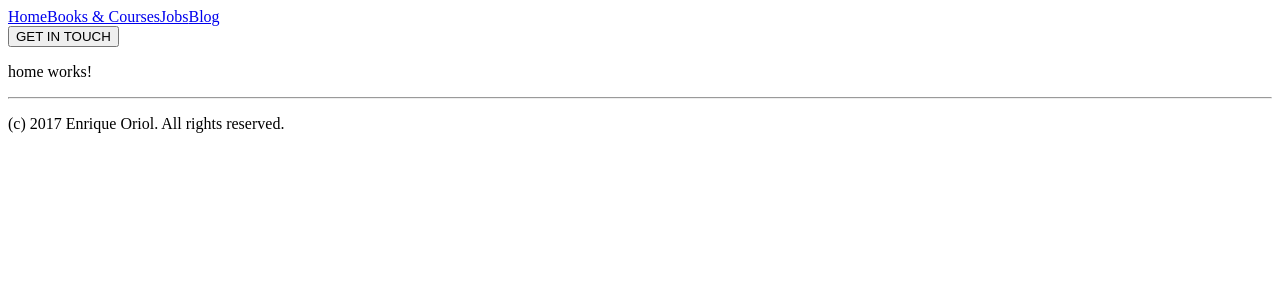
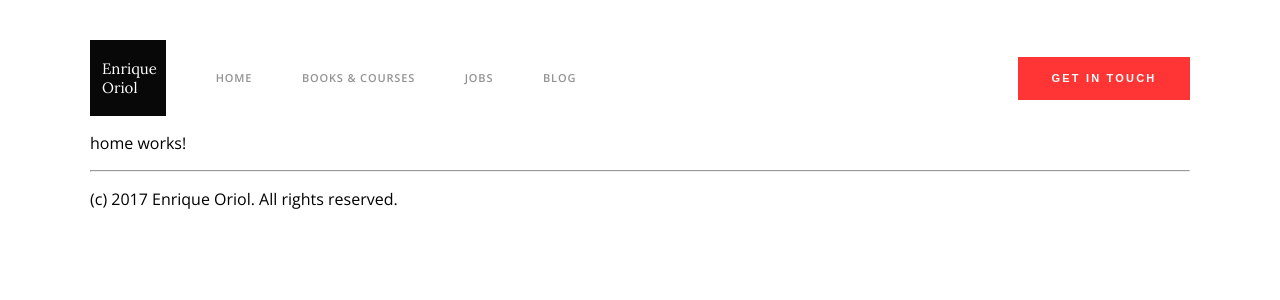
Before and after one commit to kaikcreator/eoriol, an Angular app: page /home in a window 1280 px wide. Shown: the top 300 px of the page. Built offline with nearby package versions, Linux system fonts and the light colour scheme.

Commit message:
first iteration of the header

```diff
--- a/src/app/app.component.html
+++ b/src/app/app.component.html
@@ -1,12 +1,15 @@
 <header>
-  <span class="logo"></span>
+  <div class="logo"><h1>Enrique Oriol</h1></div>
   <nav>
     <a routerLink="/home" routerLinkActive="active">Home</a>
     <a routerLink="/books-and-courses" routerLinkActive="active">Books & Courses</a>
     <a routerLink="/jobs" routerLinkActive="active">Jobs</a>
     <a routerLink="/blog" routerLinkActive="active">Blog</a>
   </nav>
-  <button>GET IN TOUCH</button>
+  <div class="contact">
+    <button>GET IN TOUCH</button>
+  </div>
+
 </header>
 
 <main>
--- a/src/app/app.component.scss
+++ b/src/app/app.component.scss
@@ -0,0 +1,64 @@
+@import '~variables.scss';
+
+header{
+    margin-top: space-units(4);
+    display: flex;
+    justify-content: flex-start;
+    align-items: center;
+    flex-wrap: nowrap;
+
+    .logo{
+        width: 76px;
+        min-width: 76px;
+        height: 76px;
+        background-color: $color-black;
+        display: flex;
+        flex-direction: column;
+        justify-content: center;
+
+        h1{
+            color: $color-white;
+            font-family: $lora-font;
+            font-size: 15px;
+            font-weight: 400;
+            line-height: 19px;
+            margin-left: 12px;
+        }
+    }
+
+    nav{
+        display: flex;
+        width: 460px;
+        justify-content: space-evenly;
+
+        a{
+            color: $color-secondary-menu;
+            text-transform: uppercase;
+            text-decoration: none;
+            letter-spacing: 0.84px;
+            font-size: 11px;
+            font-weight: 600;
+            line-height: 22px;
+        }
+    }
+
+    .contact{
+        display: flex;
+        flex-grow: 2;
+        justify-content: flex-end;
+        button{
+            min-width: 172px;
+            width: 172px;
+            height: 43px;
+            background-color: $color-primary;
+            border: none;
+            color: $color-white;
+            font-size: 11px;
+            font-weight: 700;
+            line-height: 35px;
+            letter-spacing: 2.2px;
+            text-transform: uppercase;
+        }
+    }
+
+}
--- a/src/styles.scss
+++ b/src/styles.scss
@@ -1 +1,8 @@
 /* You can add global styles to this file, and also import other style files */
+@import url('https://fonts.googleapis.com/css?family=Lora:400,400i|Open+Sans:400,400i,600,600i,700');
+@import '~variables.scss';
+
+body{
+    font-family: $open-sans-font;
+    margin: 0px space-units(9);
+}
--- /dev/null
+++ b/src/variables.scss
@@ -0,0 +1,15 @@
+
+$color-black: #080808;
+$color-white: #ffffff;
+$color-primary: #ff3535;
+
+$color-secondary-menu: #949292;
+
+$spacing-base: 10px;
+
+$open-sans-font: 'Open Sans', sans-serif;
+$lora-font: 'Lora', sans-serif;
+
+@function space-units($factor){
+    @return $spacing-base * $factor;
+}
```
